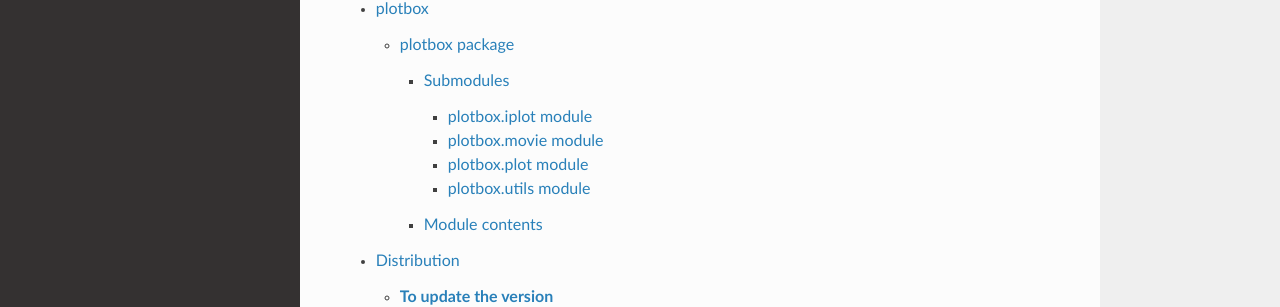
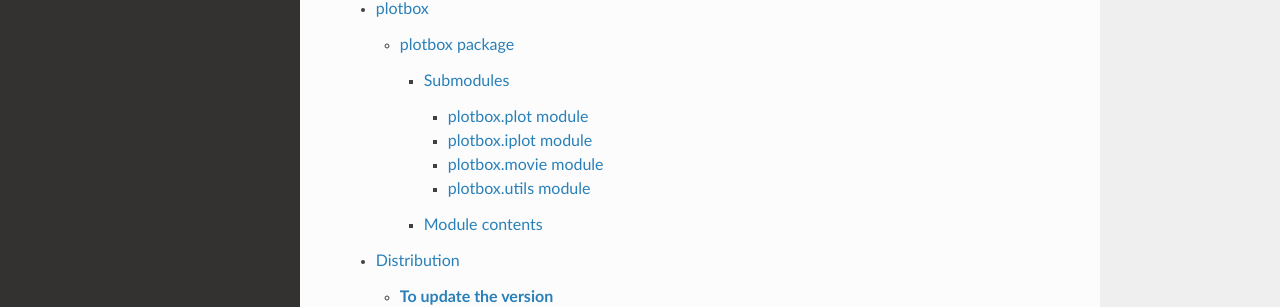
Before and after one commit to anmolgarg/plotbox, a Sphinx documentation site: the page built from docs/source/index.rst, in a window 1280 px wide and 1214 px high. Shown: the part 511-818 px from the top of the window. Built offline with Sphinx 7.4.7 and the Read the Docs theme 2.0.0, drawn with Linux system fonts in a browser that asks for light colours.

Commit message:
reorg utils and docs

```diff
--- a/docs/source/plotbox.rst
+++ b/docs/source/plotbox.rst
@@ -6,9 +6,9 @@ Submodules
 
 .. toctree::
 
+   plotbox.plot
    plotbox.iplot
    plotbox.movie
-   plotbox.plot
    plotbox.utils
 
 Module contents
```
